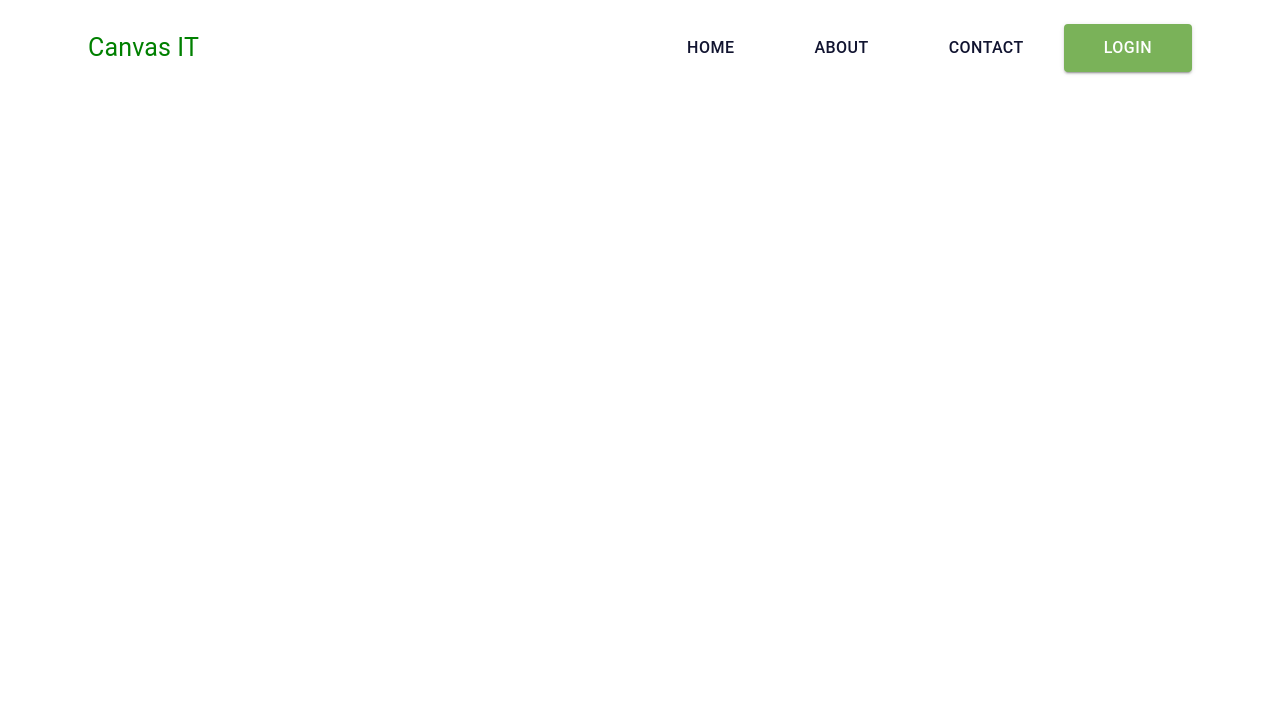
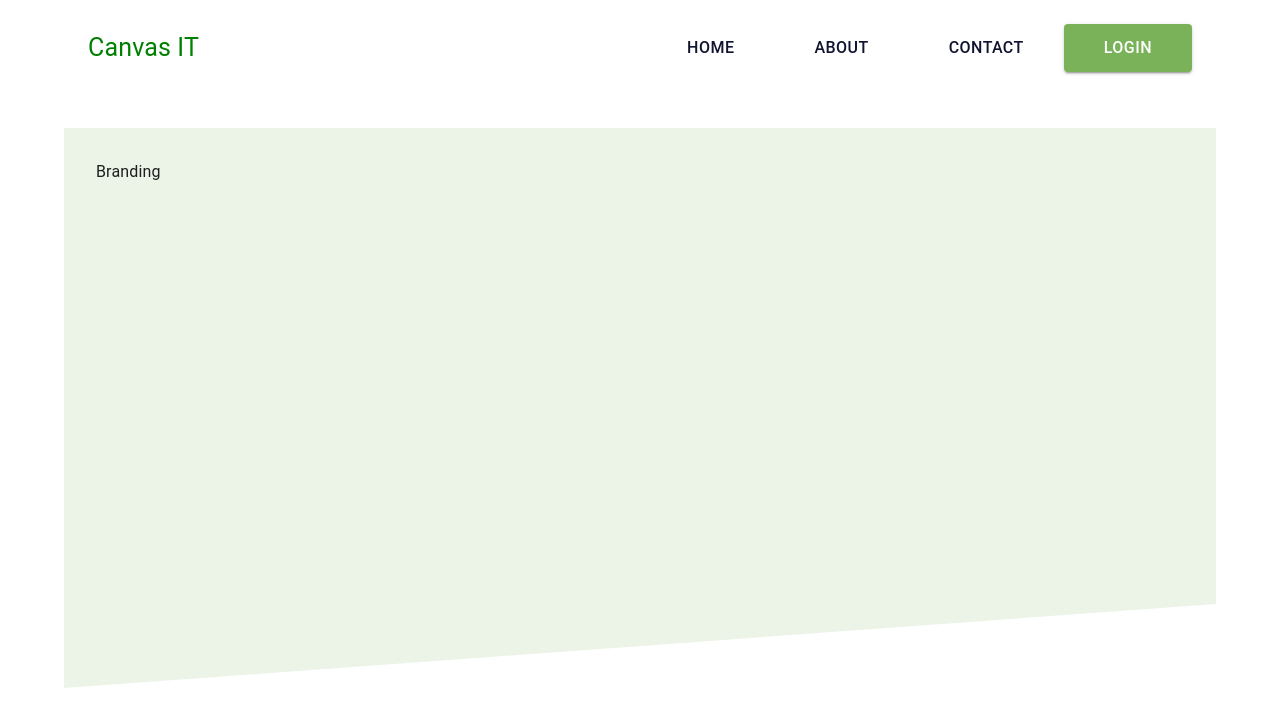
Before and after one commit to faizulislamfair/canvas_IT, a React (Create React App) app: page / in a window 1280 px wide. Shown: the top 726 px of the page. Built offline with nearby package versions, Linux system fonts and the light colour scheme.

Commit message:
banner css clip-path

```diff
--- /dev/null
+++ b/src/pages/Home/Branding/Branding.js
@@ -0,0 +1,20 @@
+import React from 'react';
+import { Box, styled } from '@mui/material';
+
+
+const BrandingWrapper = styled(Box)(({ theme }) => ({
+    height: '70vh',
+    backgroundColor: 'rgba(122, 178, 89, 0.15)',
+    padding: theme.spacing(4),
+    margin: '4rem 0',
+    clipPath: 'polygon(0% 0%, 100% 0%, 100% 85%, 0% 100%)'
+}))
+
+
+const Branding = () => {
+    return (
+        <BrandingWrapper>Branding</BrandingWrapper>
+    );
+};
+
+export default Branding;
--- a/src/pages/Home/Home.js
+++ b/src/pages/Home/Home.js
@@ -1,10 +1,10 @@
 import React from 'react';
-import './Home.css';
+import Branding from './Branding/Branding';
 
 const Home = () => {
     return (
         <div>
-
+            <Branding></Branding>
         </div>
     );
 };
```
Also changed, not shown: src/pages/Home/Home.css (deleted).
